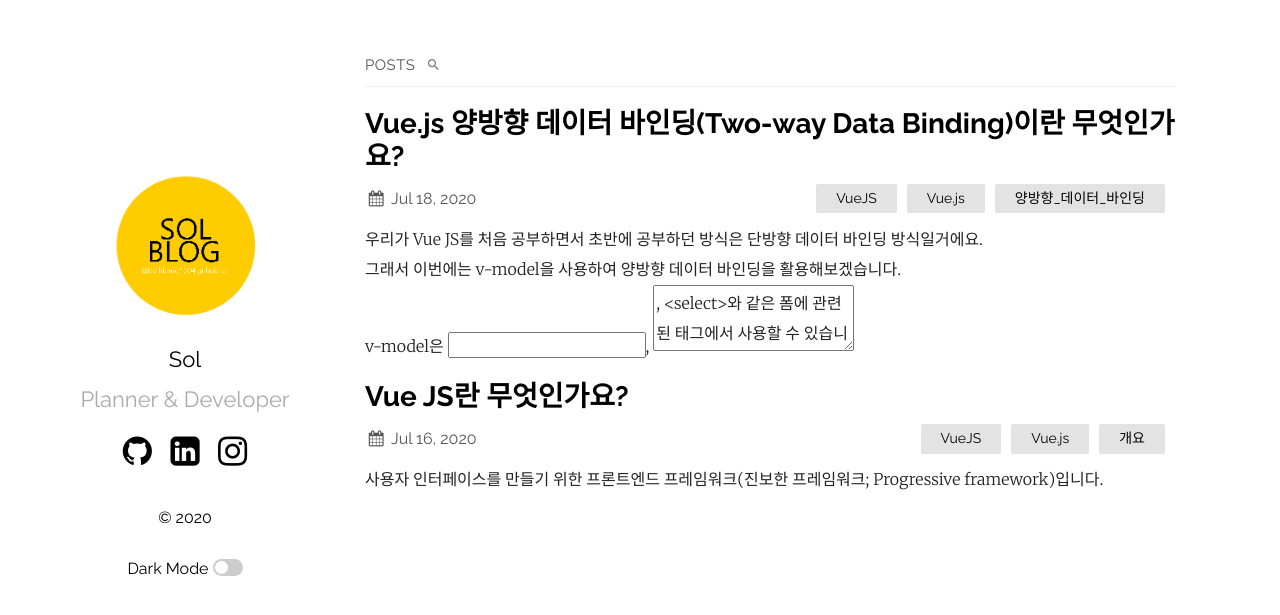
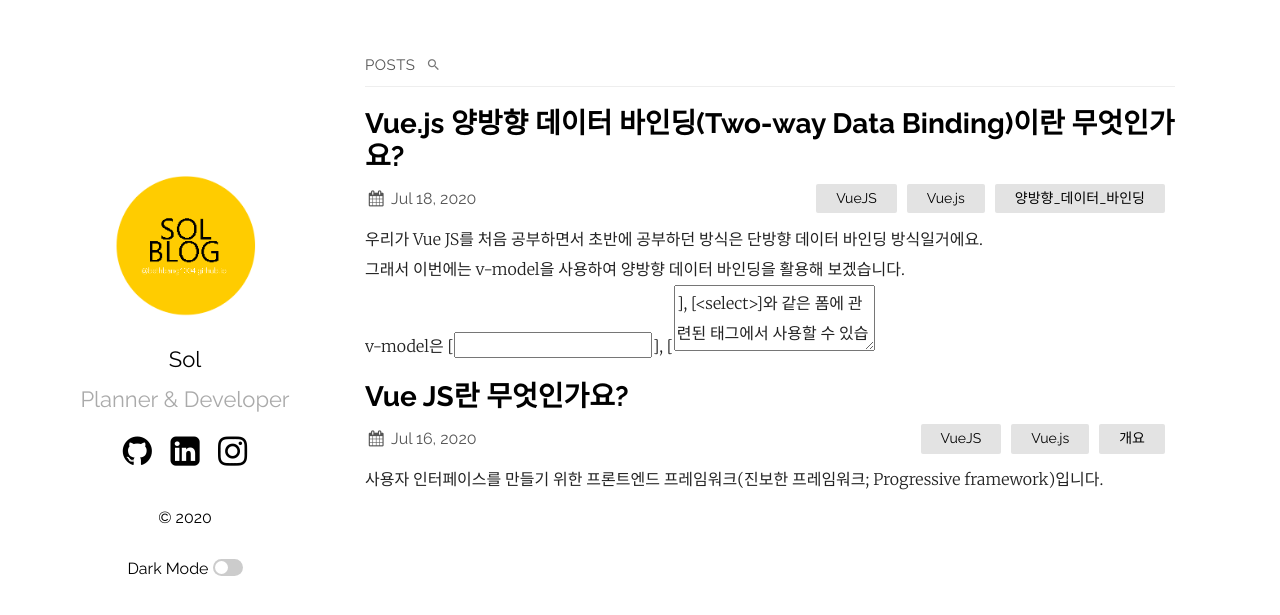
Before and after one commit to bethbang1004/bethbang1004.github.io, a Jekyll site: the page built from index.md, in a window 1280 px wide. Shown: the top 615 px of the page. Built offline with Jekyll 4.4.1, drawn with Linux system fonts in a browser that asks for light colours.

````diff
--- a/_posts/2020-07-19-binding-welcome-to-jekyll.markdown
+++ b/_posts/2020-07-19-binding-welcome-to-jekyll.markdown
@@ -5,8 +5,8 @@ date:   2020-07-19 00:12:51 +0900
 categories: VueJS Vue.js 양방향_데이터_바인딩
 ---
 우리가 Vue JS를 처음 공부하면서 초반에 공부하던 방식은 단방향 데이터 바인딩 방식일거에요.
-그래서 이번에는 v-model을 사용하여 양방향 데이터 바인딩을 활용해보겠습니다.
-v-model은 <input>, <textarea>, <select>와 같은 폼에 관련된 태그에서 사용할 수 있습니다.
+그래서 이번에는 v-model을 사용하여 양방향 데이터 바인딩을 활용해 보겠습니다.
+v-model은 [<input>], [<textarea>], [<select>]와 같은 폼에 관련된 태그에서 사용할 수 있습니다.
 그 중 Vue의 input tag로 양방향 데이터 바인딩 예시를 들어볼게요.
 
 ```
@@ -17,7 +17,7 @@ v-model은 <input>, <textarea>, <select>와 같은 폼에 관련된 태그에서
   <body>
     <div id="app">
       <h1>Hello, {{ name }}</h1>
-      <input type="text" *v-model="name"/>
+      <input type="text" v-model="name"/>
     </div>
     <script src="https://unpkg.com/vue/dist/vue.js"></script>
     <script>
````
Also changed, not shown: _layouts/post.html (+6 -1 lines).
